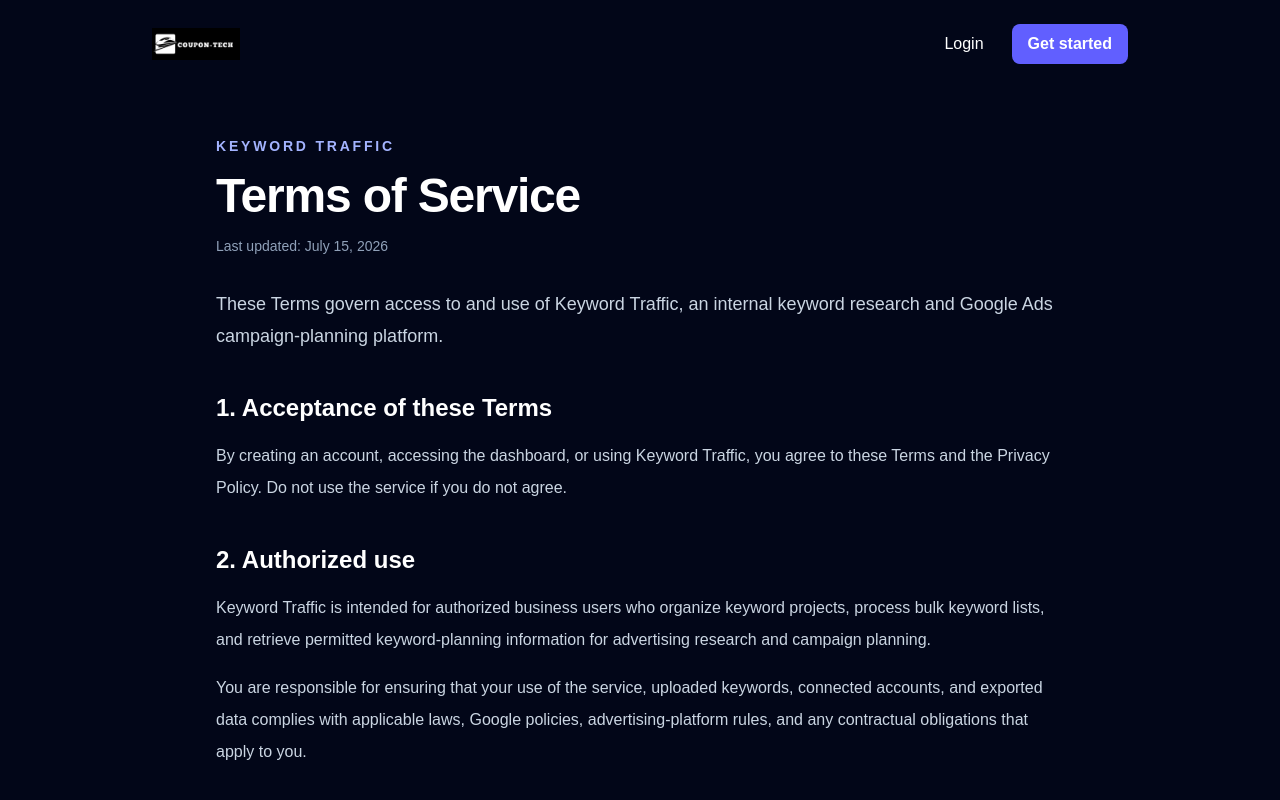
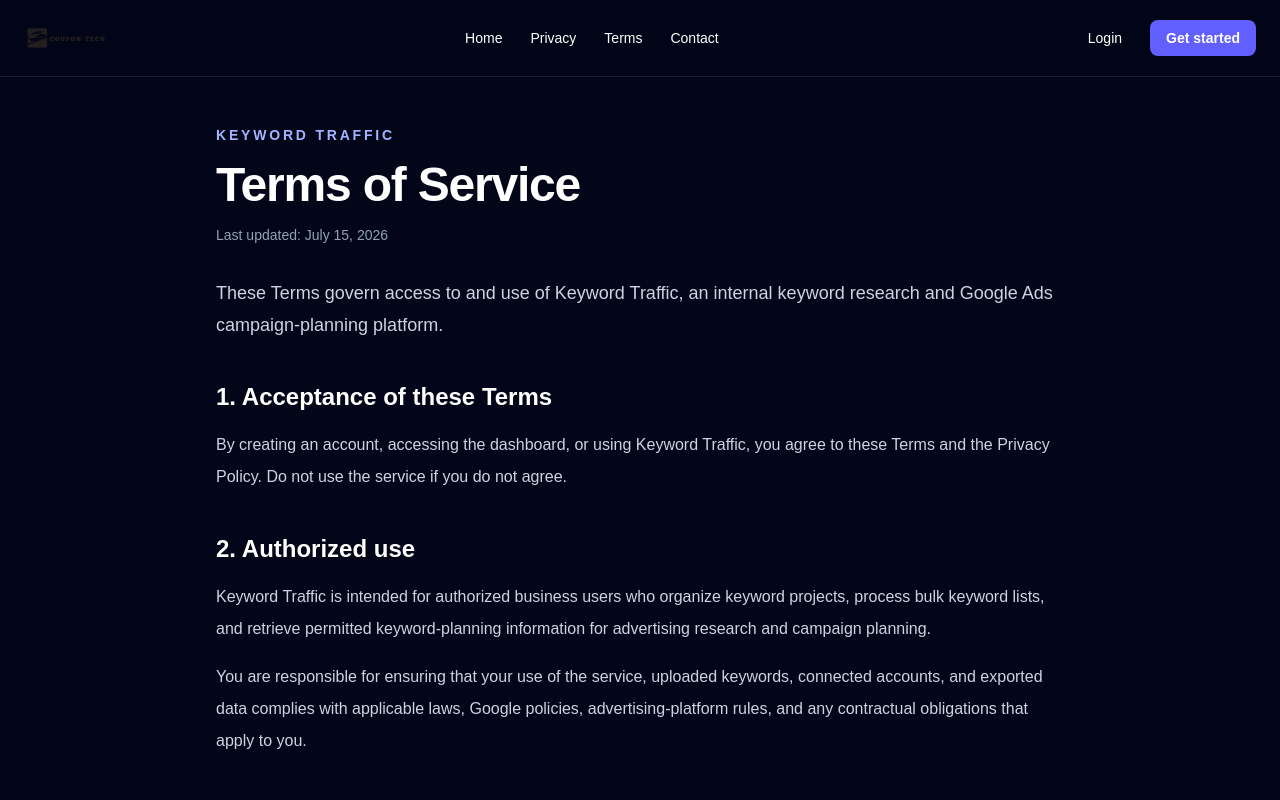
Before and after one commit to farrukhan11/KeywordTraffic, a Next.js app: page /terms in a window 1280 px wide. Shown: the top 800 px of the page. Built offline with nearby package versions, Linux system fonts and the light colour scheme.

Commit message:
Render shared header on legal public pages

```diff
--- a/app/components/LegalPage.jsx
+++ b/app/components/LegalPage.jsx
@@ -1,24 +1,12 @@
-import Link from "next/link";
 import SiteFooter from "./SiteFooter";
+import SiteHeader from "./SiteHeader";
 
 export default function LegalPage({ title, updated, intro, children }) {
   return (
-    <main className="min-h-screen bg-slate-950 text-white">
-      <nav className="mx-auto flex max-w-5xl items-center justify-between px-6 py-6">
-        <Link href="/">
-          <img src="/Coupon-tech-black.jpg" alt="Coupon Tech Logo" className="h-8 w-auto" />
-        </Link>
-        <div className="flex items-center gap-3">
-          <Link className="rounded-lg px-4 py-2 text-slate-300 hover:text-white" href="/login">
-            Login
-          </Link>
-          <Link className="rounded-lg bg-indigo-500 px-4 py-2 font-semibold hover:bg-indigo-400" href="/register">
-            Get started
-          </Link>
-        </div>
-      </nav>
+    <main className="flex min-h-screen flex-col bg-slate-950 text-white">
+      <SiteHeader />
 
-      <article className="mx-auto max-w-4xl px-6 pb-20 pt-12">
+      <article className="mx-auto w-full max-w-4xl flex-1 px-6 pb-20 pt-12">
         <p className="text-sm font-semibold uppercase tracking-[0.2em] text-indigo-300">Keyword Traffic</p>
         <h1 className="mt-4 text-4xl font-black tracking-tight sm:text-5xl">{title}</h1>
         <p className="mt-4 text-sm text-slate-400">Last updated: {updated}</p>
```
